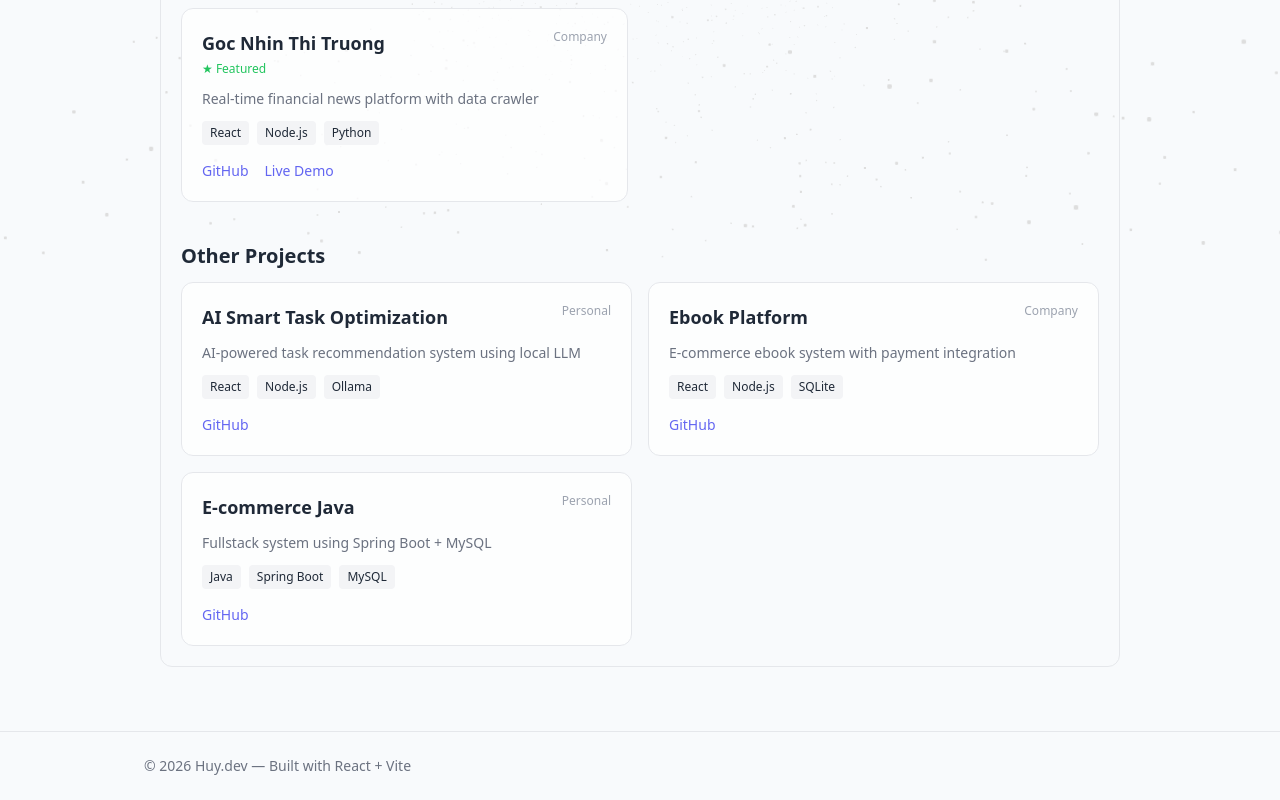
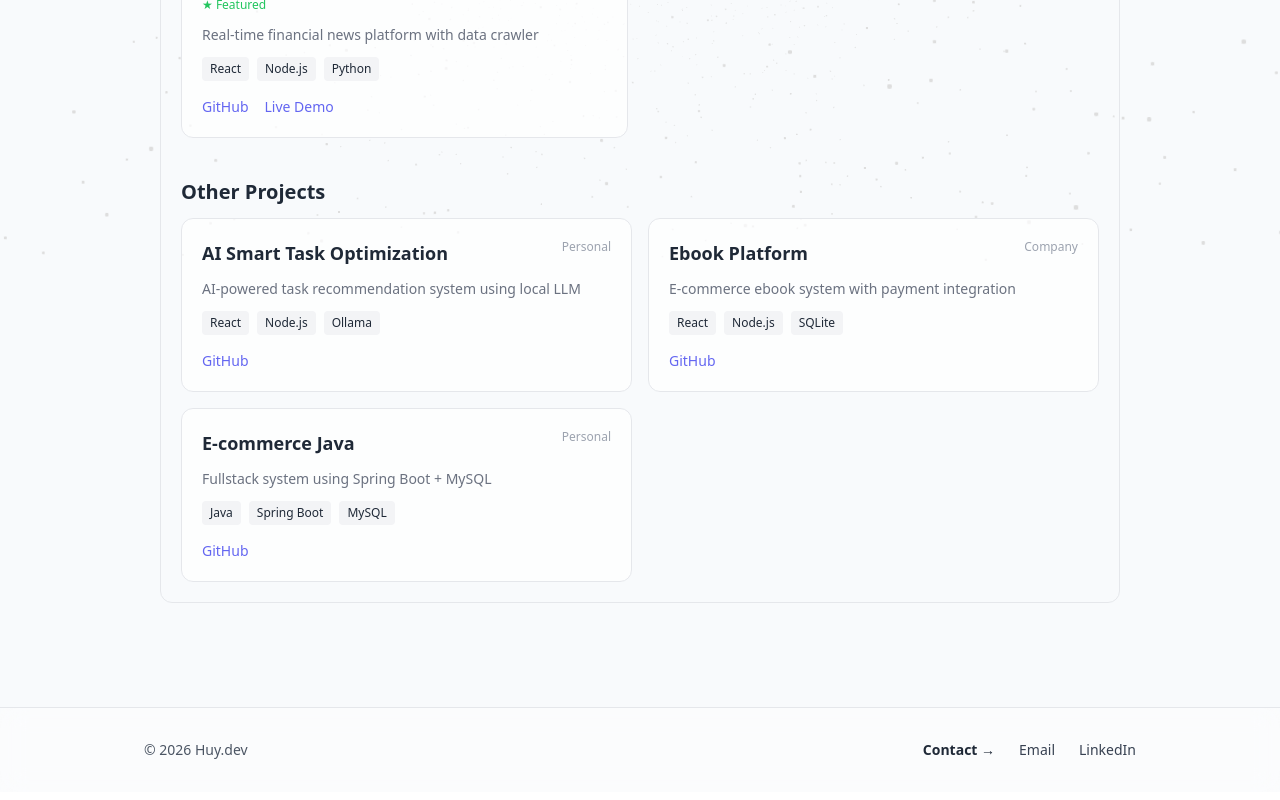
Before and after one commit to DucHuy2701/my-blog, a React (Vite) app: page /portfolio in a window 1280 px wide. Shown: the part 539-1339 px from the top of the page. Built offline with nearby package versions, Linux system fonts and the light colour scheme.

Commit message:
add contact

```diff
--- a/src/components/common/Footer.jsx
+++ b/src/components/common/Footer.jsx
@@ -1,9 +1,47 @@
-export default function Footer(){
-    return(
-        <footer className="border-t mt-10">
-            <div className="max-w-5xl mx-auto px-4 py-6 text-sm text-gray-500">
-                © {new Date().getFullYear()} Huy.dev — Built with React + Vite
-            </div>
-        </footer>
-    );
+import { motion } from "framer-motion";
+
+export default function Footer() {
+  return (
+    <footer
+      className="
+      mt-20 border-t border-gray-200
+      dark:border-gray-800
+      backdrop-blur-md bg-white/40 dark:bg-gray-900/40
+    "
+    >
+      <div className="max-w-5xl mx-auto px-4 py-8 flex flex-col md:flex-row justify-between items-center gap-4">
+
+        {/* LEFT */}
+        <div className="text-sm text-gray-600 dark:text-gray-400">
+          © {new Date().getFullYear()} Huy.dev
+        </div>
+
+        {/* RIGHT */}
+        <div className="flex items-center gap-6 text-sm">
+
+            <p><strong>Contact → </strong></p>
+          {/* EMAIL */}
+          <a
+            href="mailto:leduchuy271@gmail.com"
+            className="group relative text-gray-700 dark:text-gray-300 hover:text-primary transition"
+          >
+            Email
+            <span className="absolute left-0 -bottom-1 w-0 h-[2px] bg-primary transition-all group-hover:w-full"></span>
+          </a>
+
+          {/* LINKEDIN */}
+          <a
+            href="https://www.linkedin.com/in/huy2701"
+            target="_blank"
+            rel="noreferrer"
+            className="group relative text-gray-700 dark:text-gray-300 hover:text-primary transition"
+          >
+            LinkedIn
+            <span className="absolute left-0 -bottom-1 w-0 h-[2px] bg-primary transition-all group-hover:w-full"></span>
+          </a>
+
+        </div>
+      </div>
+    </footer>
+  );
 }
--- a/src/pages/Portfolio.jsx
+++ b/src/pages/Portfolio.jsx
@@ -16,11 +16,6 @@ export default function Portfolio() {
         <p className="text-gray-600 dark:text-gray-400">
           A collection of web applications I’ve built, focusing on performance,
           user experience, and real-world problem solving.
-        </p>
-
-        <p className="text-gray-300 dark:text-gray-200">
-          Any contacts please visit my Linkedin:<br/>
-          <strong>www.linkedin.com/in/huy2701</strong>
         </p>
 
       </div>
```
